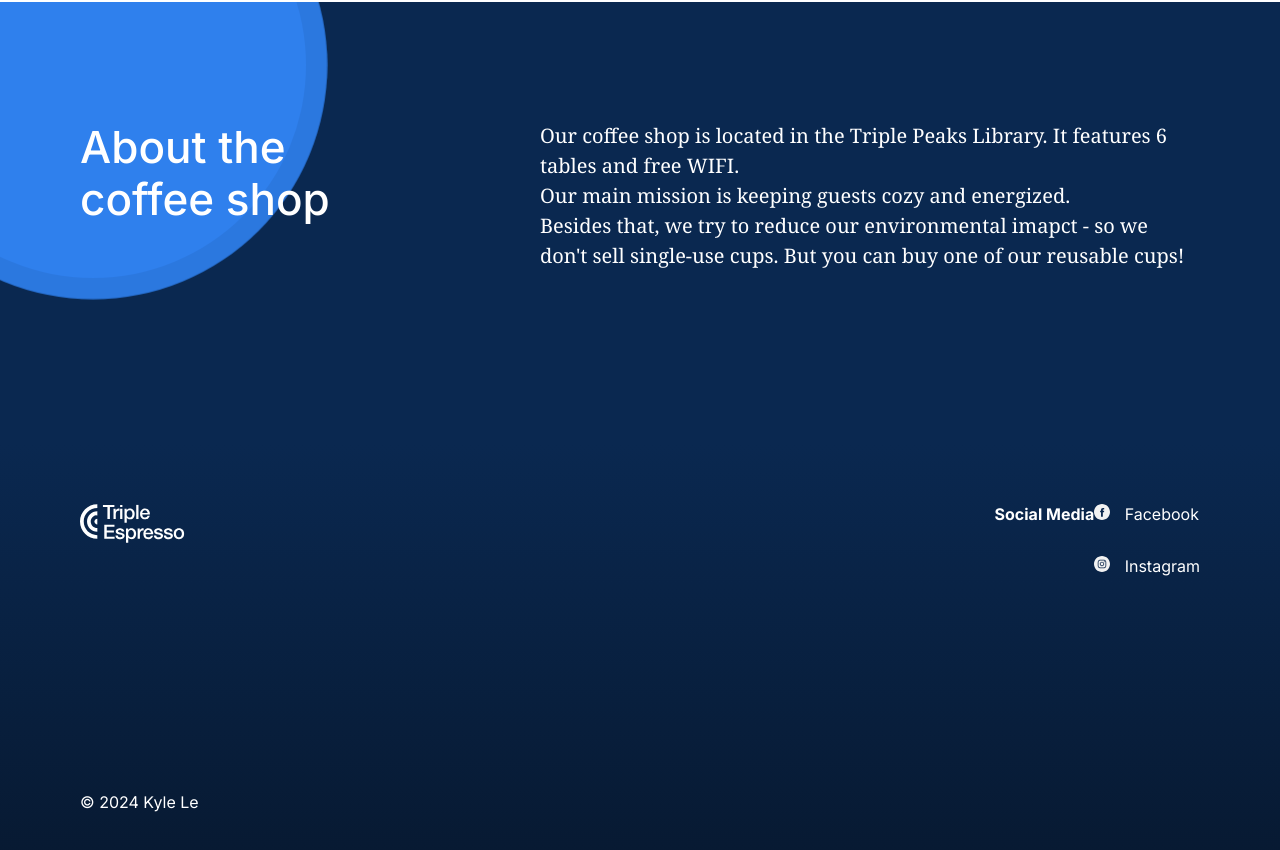
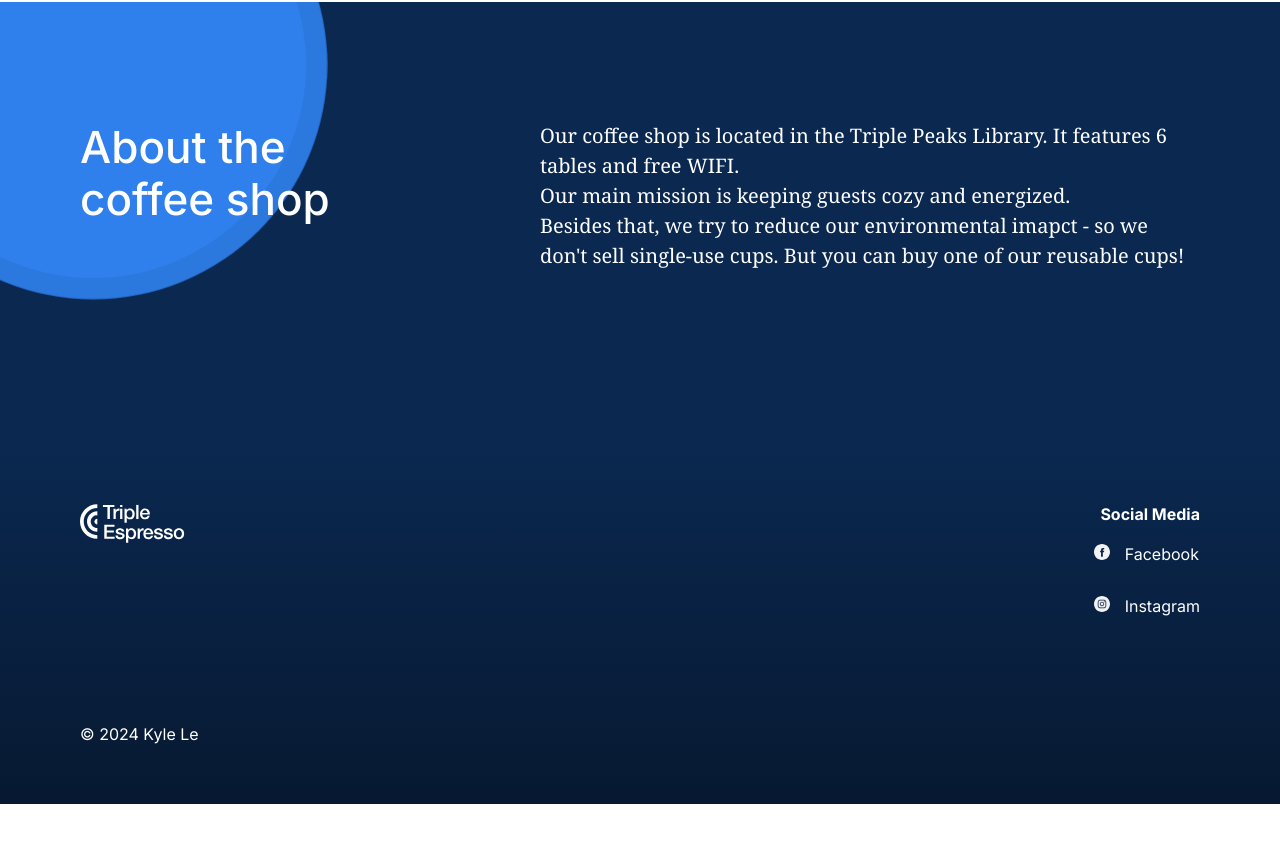
Before and after one commit to Kyle-Le-create/se_project_coffeeshop, a plain HTML site: page index.html in a window 1280 px wide. Shown: the part 3699-4549 px from the top of the page. After the commit the page ends 4503 px from the top, so only its background shows below. Drawn offline with Linux system fonts and the light colour scheme.

Commit message:
New update on my project

```diff
--- a/index.html
+++ b/index.html
@@ -148,7 +148,7 @@
   <footer class="footer">
     <div class="footer__content">
         <img src="./images/logo_coffeeshop_light.svg" alt="Triple Peaks Coffeeshop Logo" class="footer__logo"/>
-      <div class="footer__content">
+    <div>
         <h4 class="footer__social-heading">Social Media</h4>
         <ul class="footer__list">
           <li class="footer__list-item">
```
